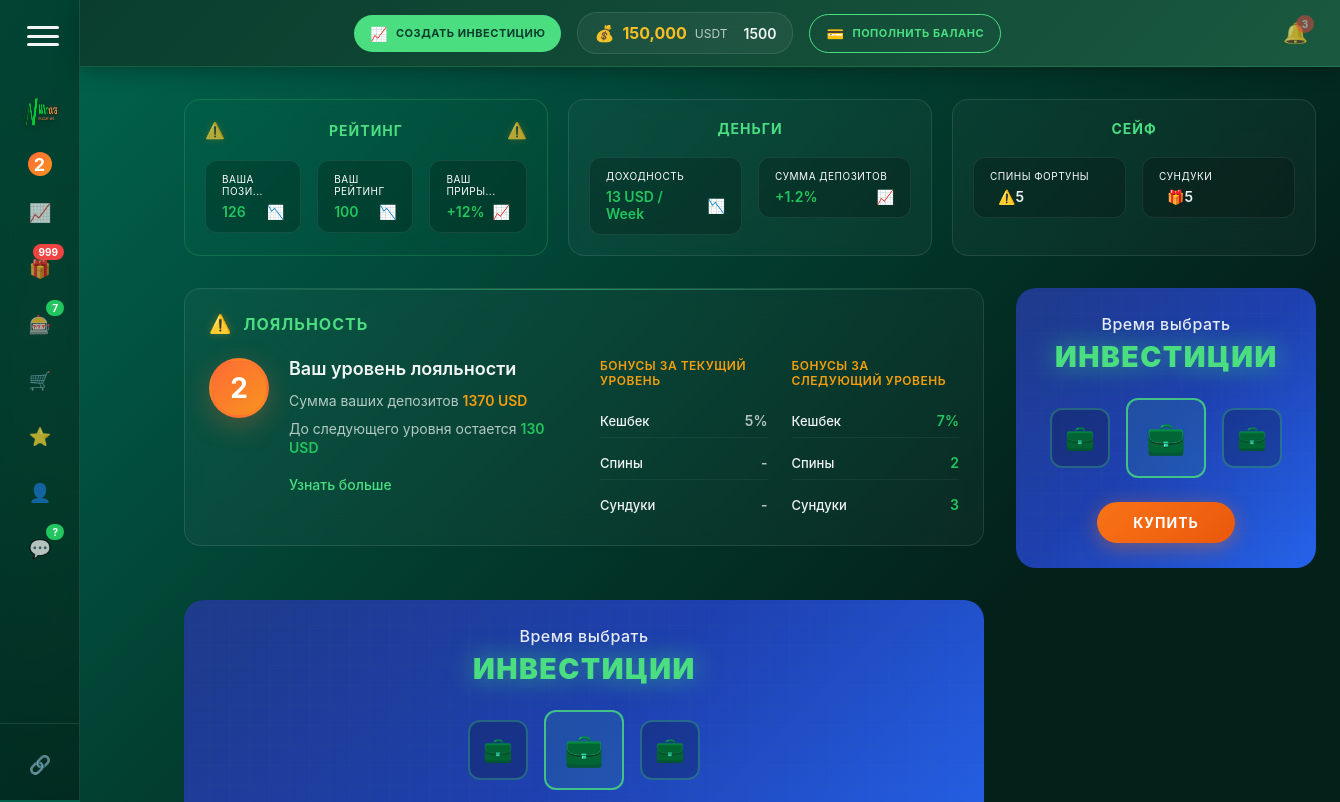
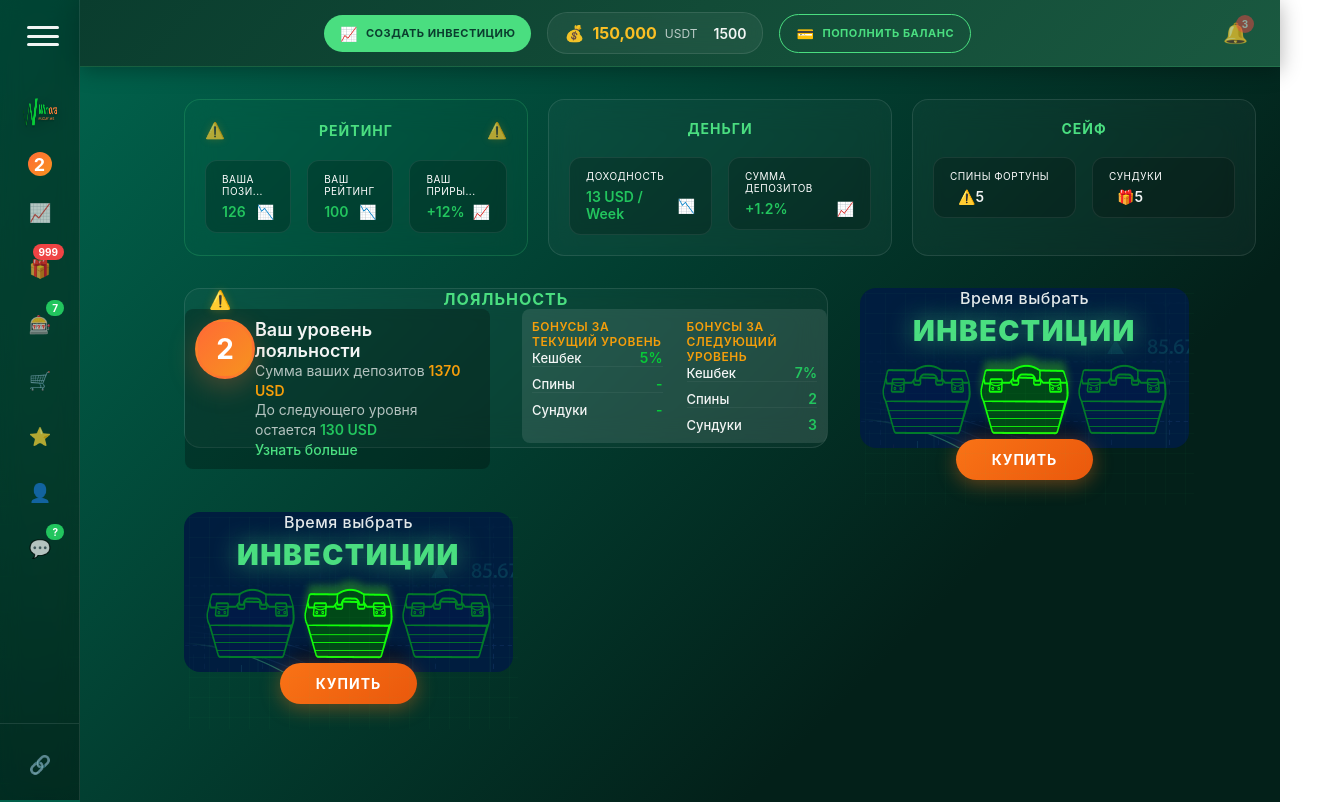
Before and after one commit to bogoslovskiydenis/n_winora, a Nuxt app: page /main in a window 1280 px wide. Shown: the top 802 px of the page, 1340 px wide, since content can reach past the window. Built offline with nearby package versions, Linux system fonts and the light colour scheme.

Commit message:
начали менять фронт

```diff
--- a/app/components/main/LoyaltySection.vue
+++ b/app/components/main/LoyaltySection.vue
@@ -27,8 +27,8 @@
                 </div>
               </div>
               <router-link to="/profile" class="level-link"
-                >Узнать больше</router-link
-              >
+                >Узнать больше
+              </router-link>
             </div>
           </div>
 
@@ -73,9 +73,10 @@
     </div>
 
     <!-- Баннер инвестиций -->
+    <!-- Баннер инвестиций -->
     <div class="investment-banner-section">
       <div class="investment-banner">
-        <div class="banner-content">
+        <!-- Задний фон с картинкой (уже реализован через ::before) -->
         <!-- Заголовок -->
         <div class="banner-header">
           <h2 class="banner-title">Время выбрать</h2>
@@ -84,22 +85,13 @@
 
         <!-- Иконки портфелей/сундуков -->
         <div class="investment-cases">
-            <div class="investment-case case-1">
-              <div class="case-icon">💼</div>
-            </div>
-            <div class="investment-case case-2 featured">
-              <div class="case-icon">💼</div>
-            </div>
-            <div class="investment-case case-3">
-              <div class="case-icon">💼</div>
-            </div>
+          <img src="./../../assets/images/cheast_1.png" />
         </div>
 
         <!-- Кнопка действия -->
         <button class="investment-buy-btn" @click="handleInvestmentClick">
           КУПИТЬ
         </button>
-        </div>
 
         <!-- Декоративные элементы -->
         <div class="banner-decoration">
@@ -110,7 +102,7 @@
     </div>
     <div class="investment-banner-section">
       <div class="investment-banner">
-        <div class="banner-content">
+        <!-- Задний фон с картинкой (уже реализован через ::before) -->
         <!-- Заголовок -->
         <div class="banner-header">
           <h2 class="banner-title">Время выбрать</h2>
@@ -119,22 +111,13 @@
 
         <!-- Иконки портфелей/сундуков -->
         <div class="investment-cases">
-            <div class="investment-case case-1">
-              <div class="case-icon">💼</div>
-            </div>
-            <div class="investment-case case-2 featured">
-              <div class="case-icon">💼</div>
-            </div>
-            <div class="investment-case case-3">
-              <div class="case-icon">💼</div>
-            </div>
+          <img src="./../../assets/images/cheast_1.png" />
         </div>
 
         <!-- Кнопка действия -->
         <button class="investment-buy-btn" @click="handleInvestmentClick">
           КУПИТЬ
         </button>
-        </div>
 
         <!-- Декоративные элементы -->
         <div class="banner-decoration">
@@ -206,15 +189,16 @@ const updateBonuses = (level: number) => {
 
 <style scoped>
 .loyalty-investment-wrapper {
-  display: grid;
-  grid-template-columns: 800px 1fr;
+  display: flex;
+  flex-wrap: wrap;
   gap: 32px;
-  margin-bottom: 32px;
   align-items: start;
 }
 
 .loyalty-section {
-  width: 100%;
+  display: flex;
+  height: 160px;
+  width: 644px;
 }
 
 .loyalty-card {
@@ -222,39 +206,20 @@ const updateBonuses = (level: number) => {
   backdrop-filter: blur(15px);
   border: 1px solid rgba(255, 255, 255, 0.1);
   border-radius: 16px;
-  padding: 24px;
   position: relative;
-  overflow: hidden;
+  width: 100%;
 }
-
-.loyalty-card::before {
-  content: '';
-  position: absolute;
-  top: 0;
-  left: 0;
-  right: 0;
-  height: 1px;
-  background: linear-gradient(
-    90deg,
-    transparent,
-    var(--primary-color),
-    transparent
-  );
-  opacity: 0.5;
-}
-
-/* ===========================================
-   ЗАГОЛОВОК СЕКЦИИ ЛОЯЛЬНОСТИ
-   =========================================== */
 
 .loyalty-header {
   display: flex;
+  justify-content: center;
   align-items: center;
-  gap: 12px;
-  margin-bottom: 24px;
+  position: relative;
 }
 
 .loyalty-icon {
+  position: absolute;
+  left: 24px;
   font-size: 18px;
   color: #f59e0b;
   filter: drop-shadow(0 0 4px rgba(245, 158, 11, 0.3));
@@ -278,9 +243,11 @@ const updateBonuses = (level: number) => {
 }
 
 .loyalty-level {
+  padding: 10px;
+  border-radius: 8px;
+  background-color: #00000042;
   display: flex;
   align-items: flex-start;
-  gap: 20px;
   flex: 1;
 }
 
@@ -334,18 +301,15 @@ const updateBonuses = (level: number) => {
   font-size: 18px;
   font-weight: 600;
   color: var(--text-primary);
-  margin-bottom: 12px;
 }
 
 .level-details {
-  margin-bottom: 16px;
 }
 
 .level-deposit,
 .level-next {
   font-size: 14px;
   color: var(--text-secondary);
-  margin-bottom: 8px;
   line-height: 1.4;
 }
 
@@ -379,6 +343,9 @@ const updateBonuses = (level: number) => {
    =========================================== */
 
 .loyalty-rewards {
+  border-radius: 8px;
+  background-color: #ffffff1a;
+  padding: 10px;
   display: flex;
   gap: 24px;
   flex: 1;
@@ -391,7 +358,6 @@ const updateBonuses = (level: number) => {
 }
 
 .reward-header {
-  margin-bottom: 16px;
 }
 
 .reward-title {
@@ -413,7 +379,6 @@ const updateBonuses = (level: number) => {
   display: flex;
   align-items: center;
   justify-content: space-between;
-  padding: 8px 0;
   transition: all 0.3s ease;
   position: relative;
   border-bottom: 1px solid rgba(255, 255, 255, 0.05);
@@ -437,7 +402,7 @@ const updateBonuses = (level: number) => {
 .reward-value {
   font-size: 14px;
   font-weight: 600;
-  color: var(--text-secondary);
+  color: #07cb38;
   min-width: 40px;
   text-align: right;
 }
@@ -451,20 +416,33 @@ const updateBonuses = (level: number) => {
    =========================================== */
 
 .investment-banner-section {
-  width: 100%;
-  min-width: 300px;
+  border-radius: 16px;
+  width: 329px;
+  height: 160px;
+  margin-bottom: 32px;
+  background-image: url('./../../assets/images/cadrs_investitions_bg.png');
+}
+
+.investment-banner-section:last-child {
+  margin-bottom: 0;
 }
 
 .investment-banner {
-  background: linear-gradient(135deg, #1e3a8a 0%, #1e40af 50%, #2563eb 100%);
+  position: relative;
+  display: flex;
+  flex-direction: column;
+  align-items: center;
+  justify-content: space-between;
+}
+
+.investment-banner::before {
+  content: '';
+  position: absolute;
+  inset: 0;
+  background-image: url('./../../assets/images/cadrs_investitions_bg.png');
+  opacity: 0.42;
   border-radius: 20px;
-  padding: 24px 20px;
-  position: relative;
-  overflow: hidden;
-  min-height: 280px;
-  display: flex;
-  align-items: center;
-  justify-content: center;
+  z-index: -1;
 }
 
 /* Декоративный фон с сеткой */
@@ -501,42 +479,13 @@ const updateBonuses = (level: number) => {
   animation: circuitPulse 3s ease-in-out infinite;
 }
 
-@keyframes techGridMove {
-  0% {
-    transform: translate(0, 0);
-  }
-  100% {
-    transform: translate(20px, 20px);
-  }
-}
-
-@keyframes circuitPulse {
-  0%,
-  100% {
-    opacity: 0.3;
-    transform: scale(1);
-  }
-  50% {
-    opacity: 0.6;
-    transform: scale(1.1);
-  }
-}
-
 /* ===========================================
    КОНТЕНТ БАННЕРА
    =========================================== */
 
-.banner-content {
-  display: flex;
-  flex-direction: column;
-  align-items: center;
-  gap: 24px;
-  z-index: 1;
-  position: relative;
-}
-
 .banner-header {
   text-align: center;
+  margin-bottom: auto;
 }
 
 .banner-title {
@@ -558,17 +507,6 @@ const updateBonuses = (level: number) => {
   animation: titleGlow 2s ease-in-out infinite alternate;
 }
 
-@keyframes titleGlow {
-  0% {
-    text-shadow: 0 0 20px rgba(74, 222, 128, 0.5);
-    transform: scale(1);
-  }
-  100% {
-    text-shadow: 0 0 30px rgba(74, 222, 128, 0.8);
-    transform: scale(1.02);
-  }
-}
-
 /* ===========================================
    ИНВЕСТИЦИОННЫЕ ПОРТФЕЛИ
    =========================================== */
@@ -577,7 +515,7 @@ const updateBonuses = (level: number) => {
   display: flex;
   align-items: center;
   gap: 16px;
-  position: relative;
+  margin: 0 auto;
 }
 
 .investment-case {
@@ -618,30 +556,12 @@ const updateBonuses = (level: number) => {
   font-size: 32px;
 }
 
-@keyframes glowRotate {
-  0% {
-    transform: rotate(0deg);
-  }
-  100% {
-    transform: rotate(360deg);
-  }
-}
-
-@keyframes highlight {
-  0%,
-  100% {
-    opacity: 0.3;
-  }
-  50% {
-    opacity: 1;
-  }
-}
-
 /* ===========================================
    КНОПКА ПОКУПКИ
    =========================================== */
 
 .investment-buy-btn {
+  bottom: 20px;
   background: linear-gradient(135deg, #f97316 0%, #ea580c 100%);
   border: none;
   border-radius: 50px;
@@ -656,6 +576,7 @@ const updateBonuses = (level: number) => {
   box-shadow: 0 4px 20px rgba(249, 115, 22, 0.4);
   position: relative;
   overflow: hidden;
+  margin-top: auto;
 }
 
 .investment-buy-btn::before {
@@ -696,7 +617,6 @@ const updateBonuses = (level: number) => {
 
   .loyalty-section {
     max-width: 800px;
-    margin: 0 auto;
   }
 }
 
@@ -726,10 +646,6 @@ const updateBonuses = (level: number) => {
     min-height: 240px;
   }
 
-  .banner-content {
-    gap: 20px;
-  }
-
   .banner-main-title {
     font-size: 24px;
   }
@@ -755,6 +671,15 @@ const updateBonuses = (level: number) => {
   .investment-case.featured .case-icon {
     font-size: 26px;
   }
+
+  .investment-buy-btn {
+    padding: 10px 30px;
+    font-size: 12px;
+  }
+
+  .investment-banner-section {
+    margin-bottom: 16px;
+  }
 }
 
 /* ===========================================
@@ -773,6 +698,38 @@ const updateBonuses = (level: number) => {
 
 .level-badge {
   animation: levelPulse 3s infinite;
+}
+
+@keyframes techGridMove {
+  0% {
+    transform: translate(0, 0);
+  }
+  100% {
+    transform: translate(20px, 20px);
+  }
+}
+
+@keyframes circuitPulse {
+  0%,
+  100% {
+    opacity: 0.3;
+    transform: scale(1);
+  }
+  50% {
+    opacity: 0.6;
+    transform: scale(1.1);
+  }
+}
+
+@keyframes titleGlow {
+  0% {
+    text-shadow: 0 0 20px rgba(74, 222, 128, 0.5);
+    transform: scale(1);
+  }
+  100% {
+    text-shadow: 0 0 30px rgba(74, 222, 128, 0.8);
+    transform: scale(1.02);
+  }
 }
 
 @media (prefers-reduced-motion: reduce) {
```
Also changed, not shown: app/assets/images/cadrs_investitions_bg.png (added), app/assets/images/cheast_1.png (added). Lines whose indentation alone changed are shown as unchanged.
